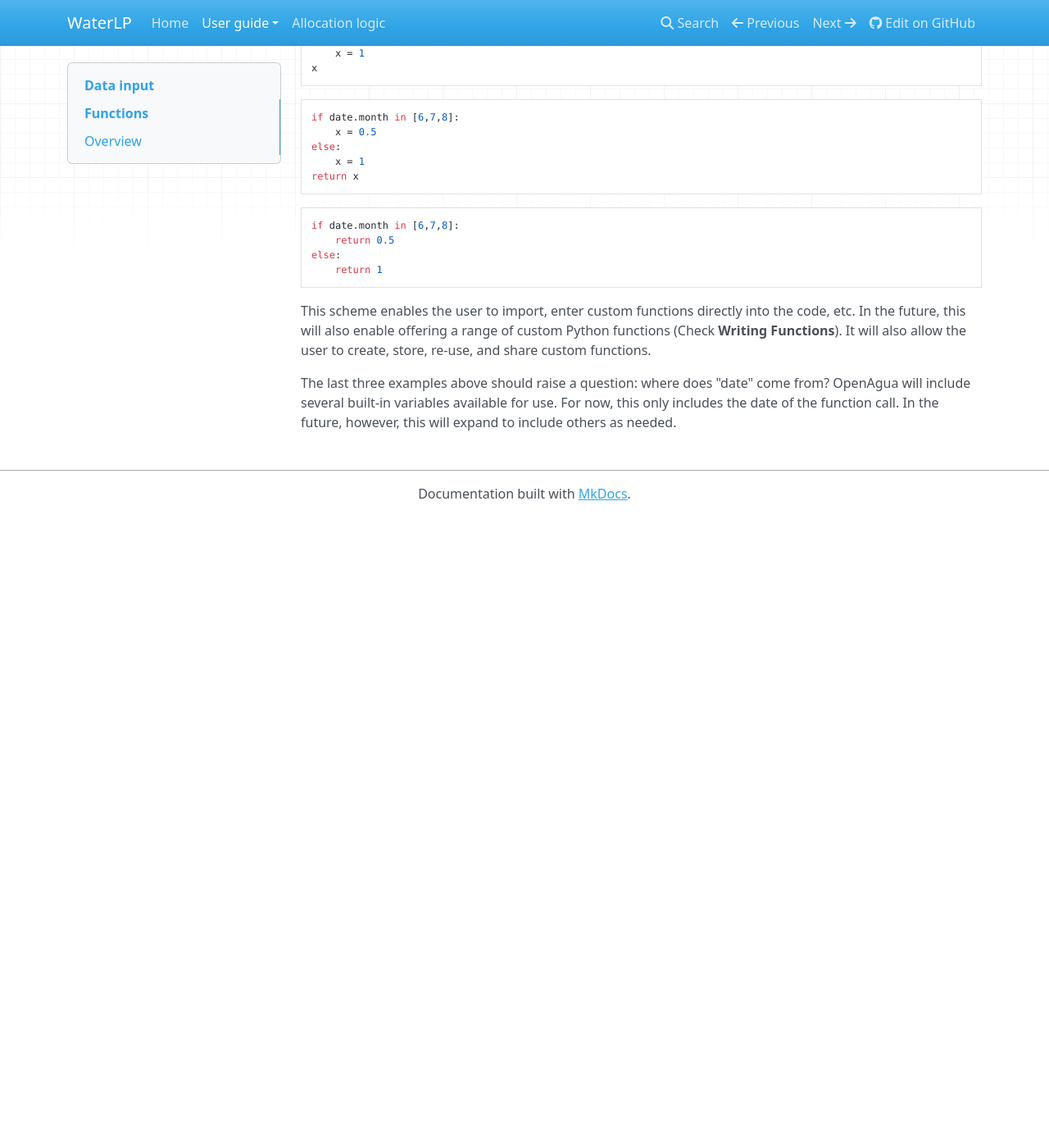
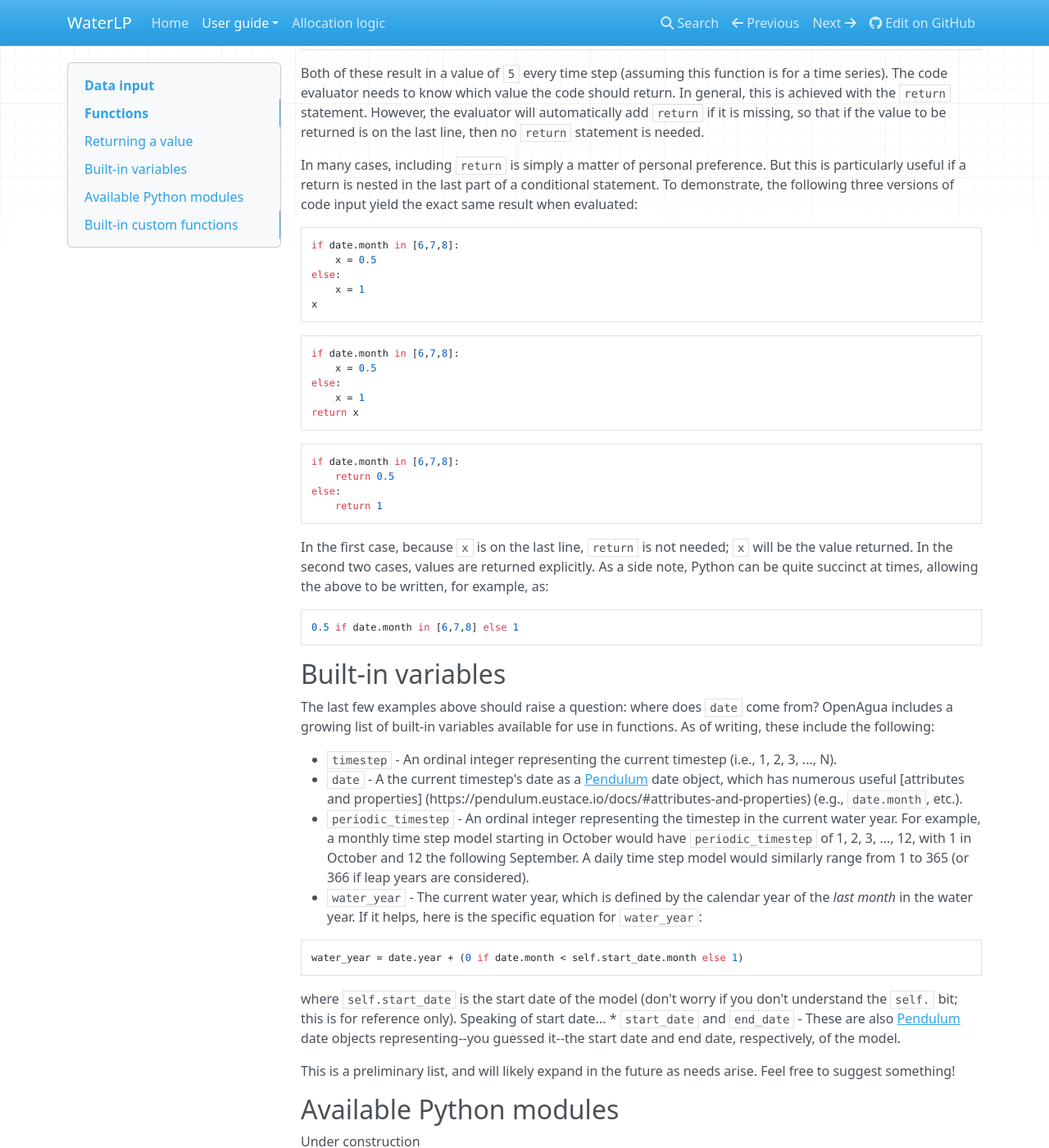
Before and after one commit to openagua/waterlp-pyomo, an MkDocs documentation site: the page built from docs/data-input.md, in a window 1280 px wide and 1400 px high, scrolled down 602 px. Shown: the whole window at 82% size. Built offline with MkDocs 1.6.1, drawn with Linux system fonts in a browser that asks for light colours; nearby versions of some CDN libraries; before the commit the page ends 1232 px from its top, so only the background shows below that; some of the changed text lies outside the part shown.

Commit message:
Update data-input.md

````diff
--- a/docs/data-input.md
+++ b/docs/data-input.md
@@ -4,13 +4,25 @@ Data may be input either directly in the form of fundamental data types of *time
 
 # Functions
 
-## Overview
+Data input as a code-based script are evaluated as functions either once at the beginning of a model run, or on a per-time step basis, depending on whether the fundamental variable data type is fixed (array, scalar, or descriptor) or temporally variable (time series), respectively.
 
-Data input as Python code are evaluated either once at the beginning of a model run, or on a per-time step basis, depending on whether the fundamental variable data type is fixed (array, scalar, or descriptor) or temporally variable (time series), respectively.
+The Python-based scheme enables the user to import data, enter custom functions directly into the code, etc. The most important principles to understand when entering functions are described below, though a full description of the Python programming language is beyond the scope of this documentation.
 
-The last line of the user-entered code is automatically prepended with "return ", such that the user doesn't need to. This is most useful for simple cases, such as a constant value.
+## Returning a value
 
-However, the evaluator also automatically detects the presence of a "return " in the last line, such that the user may also include a return as desired. So `return x` on the last line is the same as `x`. In many cases, including `return` is simply a matter of personal preference. But this is particularly useful if a return is nested in the last part of a conditional statement. To demonstrate, the following three versions of code input yield the exact same result when evaluated:
+Let's start with two very simple functions:
+```python
+5
+```
+and
+```python
+return 5
+```
+
+Both of these result in a value of `5` every time step (assuming this function is for a time series). The code evaluator needs to know which value the code should return. In general, this is achieved with the `return` statement.
+However, the evaluator will automatically add `return` if it is missing, so that if the value to be returned is on the last line, then no `return` statement is needed.
+
+In many cases, including `return` is simply a matter of personal preference. But this is particularly useful if a return is nested in the last part of a conditional statement. To demonstrate, the following three versions of code input yield the exact same result when evaluated:
 
 ```python
 if date.month in [6,7,8]:
@@ -35,6 +47,31 @@ else:
     return 1
 ```
 
-This scheme enables the user to import, enter custom functions directly into the code, etc. In the future, this will also enable offering a range of custom Python functions \(Check **Writing Functions**\). It will also allow the user to create, store, re-use, and share custom functions.
+In the first case, because `x` is on the last line, `return` is not needed; `x` will be the value returned. In the second two cases, values are returned explicitly. As a side note, Python can be quite succinct at times, allowing the above to be written, for example, as:
+```python
+0.5 if date.month in [6,7,8] else 1
+```
 
-The last three examples above should raise a question: where does "date" come from? OpenAgua will include several built-in variables available for use. For now, this only includes the date of the function call. In the future, however, this will expand to include others as needed.
+## Built-in variables
+
+The last few examples above should raise a question: where does `date` come from? OpenAgua includes a growing list of built-in variables available for use in functions. As of writing, these include the following:
+
+* `timestep` - An ordinal integer representing the current timestep (i.e., 1, 2, 3, ..., N).
+* `date` - A the current timestep's date as a [Pendulum](https://pendulum.eustace.io) date object, which has numerous useful [attributes and properties] (https://pendulum.eustace.io/docs/#attributes-and-properties) (e.g., `date.month`, etc.).
+* `periodic_timestep` - An ordinal integer representing the timestep in the current water year. For example, a monthly time step model starting in October would have `periodic_timestep` of 1, 2, 3, ..., 12, with 1 in October and 12 the following September. A daily time step model would similarly range from 1 to 365 (or 366 if leap years are considered).
+* `water_year` - The current water year, which is defined by the calendar year of the *last month* in the water year. If it helps, here is the specific equation for `water_year`:
+```python
+water_year = date.year + (0 if date.month < self.start_date.month else 1)
+```
+where `self.start_date` is the start date of the model (don't worry if you don't understand the `self.` bit; this is for reference only). Speaking of start date...
+* `start_date` and `end_date` - These are also [Pendulum](https://pendulum.eustace.io) date objects representing--you guessed it--the start date and end date, respectively, of the model.
+
+This is a preliminary list, and will likely expand in the future as needs arise. Feel free to suggest something!
+
+## Available Python modules
+
+Under construction
+
+## Built-in custom functions
+
+Under construction
````
